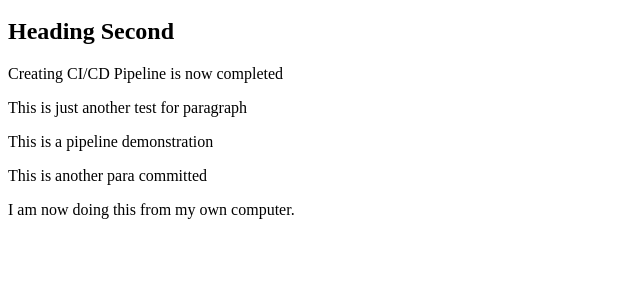
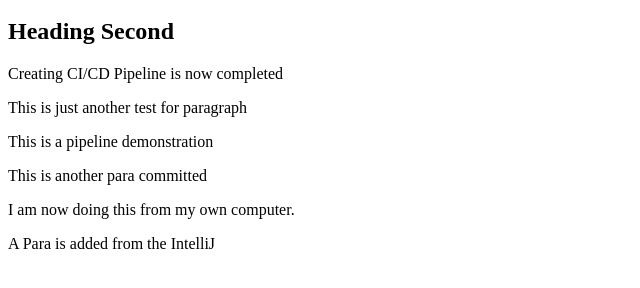
Before and after one commit to DevOpsWorm/website, a plain HTML site: page index.html in a window 1280 px wide. Shown: the part 48-336 px from the top of the page, without its empty margins (0-640 px from the left). Drawn offline with Linux system fonts and the light colour scheme.

Commit message:
Add new para from IntelliJ

```diff
--- a/index.html
+++ b/index.html
@@ -8,6 +8,7 @@
 <p> This is a pipeline demonstration</p>
 <p>This is another para committed</p>
 <p>I am now doing this from my own computer.</p>
+<p>A Para is added from the IntelliJ</p>
 </body>
 
 </html>
```
